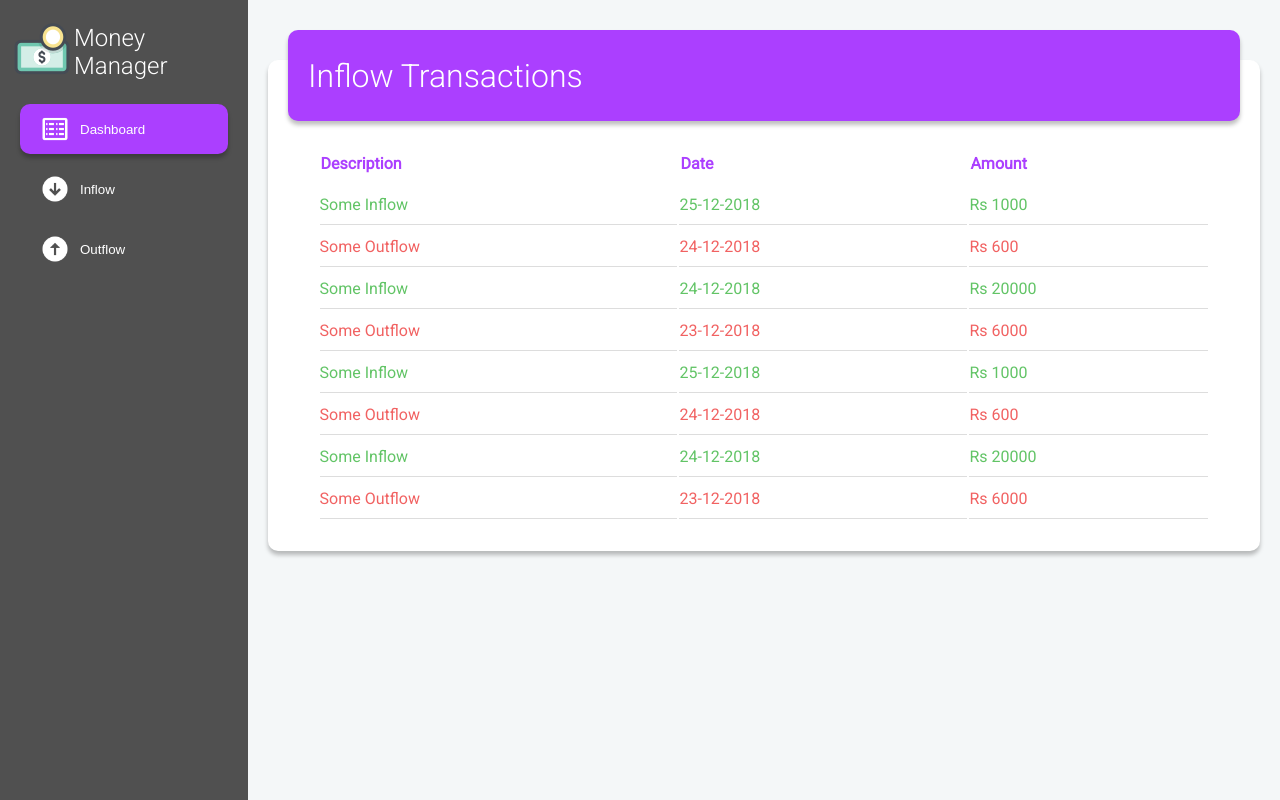
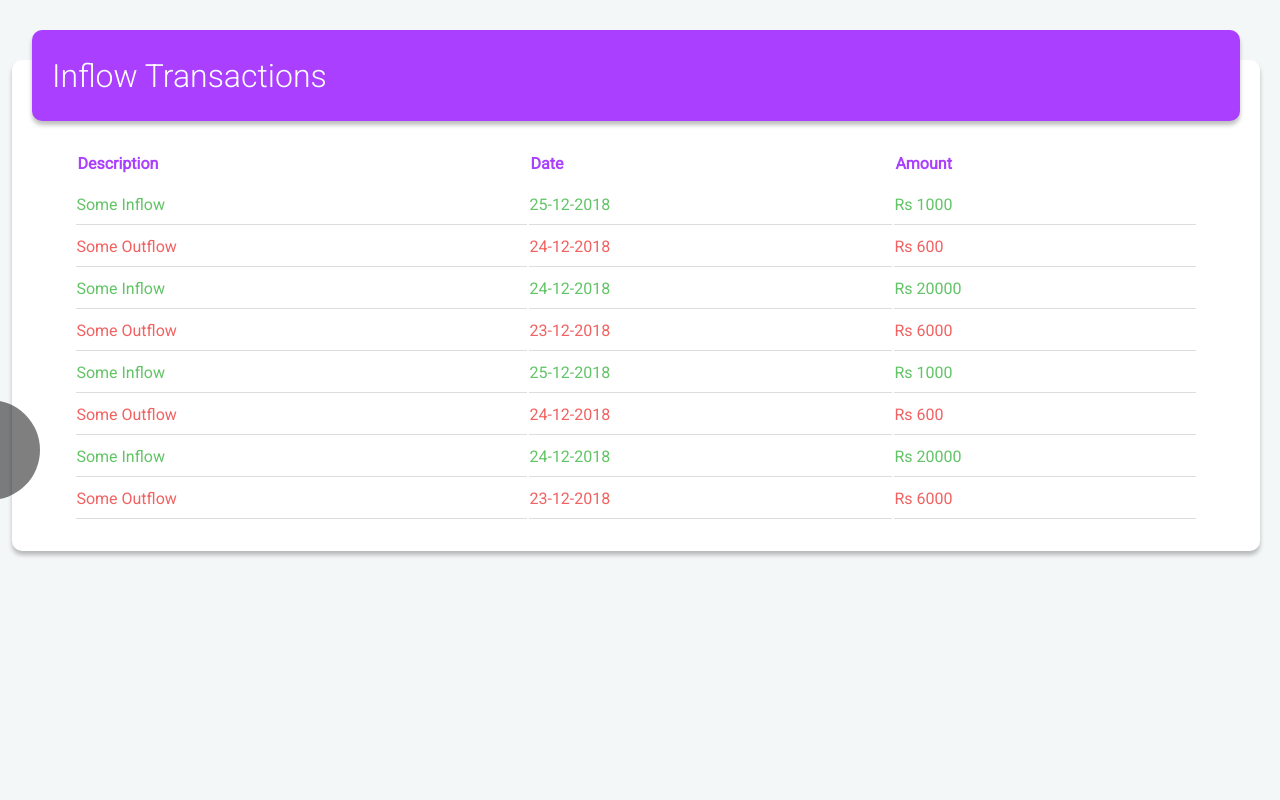
Before and after one commit to senalwijeratne/react-moneymanager, a React (Create React App) app: page /inflow in a window 1280 px wide. Built offline with nearby package versions, Linux system fonts and the light colour scheme.

Commit message:
sidebar + backdrop + animation

```diff
--- a/src/App.js
+++ b/src/App.js
@@ -5,9 +5,11 @@ import { BrowserRouter as Router, Route } from 'react-router-dom'
 import NavBar from './components/NavBar'
 import Dashboard from './components/Dashboard'
 import TransactionTable from './components/TransactionTable'
+import BackDrop from './components/Backdrop'
 
 const AppContainer = styled.div`
   display: flex;
+  /* height: 100vh; */
 `
 
 const MainSection = styled.div`
@@ -16,13 +18,49 @@ const MainSection = styled.div`
   width: 100%;
   margin: 60px 20px 20px 20px;
 `
+const SideToggle = styled.div`
+  width: 100px;
+  height: 100px;
+  top: 50%;
+  left: -60px;
+  position: fixed;
+  border-radius: 50%;
+  background-color: rgba(0, 0, 0, 0.5);
+  cursor: pointer;
+`
 
 class App extends Component {
+  state = {
+    sideBarOpen: false
+  }
+
+  sideBarToggleHandler = () => {
+    this.setState(prevState => {
+      console.log('this is it!')
+      return { sideBarOpen: !prevState.sideBarOpen }
+    })
+  }
+
+  backDropClickHandler = () => {
+    console.log('this is firing')
+    this.setState({ sideBarOpen: false })
+  }
+
   render() {
     return (
       <Router>
         <AppContainer>
-          <NavBar />
+          {this.state.sideBarOpen ? (
+            <React.Fragment>
+              <BackDrop click={this.backDropClickHandler} />
+            </React.Fragment>
+          ) : (
+            <SideToggle onClick={this.sideBarToggleHandler} />
+          )}
+          <NavBar
+            show={this.state.sideBarOpen}
+            buttonClick={this.backDropClickHandler}
+          />
           <MainSection>
             <Route exact path={'/'} component={Dashboard} />
             <Route
--- /dev/null
+++ b/src/components/Backdrop.js
@@ -0,0 +1,17 @@
+import React from 'react'
+import styled from 'styled-components'
+
+const BlackBackDrop = styled.div`
+  width: 100%;
+  height: 100%;
+  top: 0px;
+  left: 0px;
+  position: fixed;
+  background-color: rgba(0, 0, 0, 0.4);
+  z-index: 100;
+  cursor: pointer;
+`
+
+const BackDrop = props => <BlackBackDrop onClick={props.click} />
+
+export default BackDrop
--- a/src/components/FlashCard.js
+++ b/src/components/FlashCard.js
@@ -12,6 +12,9 @@ const CardContainer = styled.div`
 
   hr {
     width: calc(100%-40px);
+  }
+
+  @media only screen and (max-width: 900px) {
   }
 `
 const CardTop = styled.div`
@@ -68,7 +71,7 @@ const CardBottom = styled.div`
   }
 `
 
-const FlashCard = ({ icon, bgColor, amount, cardType }) => {
+const FlashCard = ({ icon, bgColor, amount, cardType, buttonClick }) => {
   const addCommas = () => {
     return amount.replace(/\B(?=(\d{3})+(?!\d))/g, ',')
   }
--- a/src/components/NavBar.js
+++ b/src/components/NavBar.js
@@ -1,5 +1,5 @@
-import React, { Component } from 'react'
-import styled from 'styled-components'
+import React from 'react'
+import styled, { css } from 'styled-components'
 
 import NavButton from './NavButton'
 
@@ -9,11 +9,31 @@ import upArrowIcon from '../icons/arrow-up.png'
 import downArrowIcon from '../icons/arrow-down.png'
 
 const NavBarContainer = styled.div`
+  top: 0px;
+  left: 0px;
+  margin-left: -25vw;
   display: flex;
   flex-direction: column;
-  width: 25%;
+  width: 25vw;
+  min-width: 275px;
   min-height: 100vh;
   background-color: #505050;
+  z-index: 200;
+  transform: translateX(-100%);
+  transition: all 0.3s ease-in-out;
+
+  ${props =>
+    props.show &&
+    css`
+      margin-left: 0;
+      transform: translateX(0);
+    `};
+
+  @media only screen and (max-width: 900px) {
+    width: 30%;
+    min-width: 300px;
+    position: fixed;
+  }
 `
 
 const LogoTitle = styled.div`
@@ -33,7 +53,7 @@ const LogoTitle = styled.div`
   }
 `
 
-const NavLinks = styled.div`
+const NavLinks = styled.nav`
   display: flex;
   flex-direction: column;
   margin: 20px 20px 0px 20px;
@@ -42,10 +62,9 @@ const NavLinks = styled.div`
   }
 `
 
-class NavBar extends Component {
-  render() {
+const NavBar = props => {
   return (
-      <NavBarContainer>
+    <NavBarContainer show={props.show}>
       <LogoTitle>
         <img src={logo} alt="logo" />
         <span>Money Manager</span>
@@ -55,14 +74,47 @@ class NavBar extends Component {
           type={'Dashboard'}
           icon={dashboardIcon}
           toLink={'/'}
+          buttonClick={props.buttonClick}
           selected
         />
-          <NavButton type={'Inflow'} icon={downArrowIcon} toLink={'/inflow'} />
-          <NavButton type={'Outflow'} icon={upArrowIcon} toLink={'/outflow'} />
+        <NavButton
+          type={'Inflow'}
+          icon={downArrowIcon}
+          toLink={'/inflow'}
+          buttonClick={props.buttonClick}
+        />
+        <NavButton
+          type={'Outflow'}
+          icon={upArrowIcon}
+          toLink={'/outflow'}
+          buttonClick={props.buttonClick}
+        />
       </NavLinks>
     </NavBarContainer>
   )
 }
-}
+
+// class NavBar extends Component {
+//   render() {
+//     return (
+//       <NavBarContainer className={props.show ? 'show' : ''}>
+//         <LogoTitle>
+//           <img src={logo} alt="logo" />
+//           <span>Money Manager</span>
+//         </LogoTitle>
+//         <NavLinks>
+//           <NavButton
+//             type={'Dashboard'}
+//             icon={dashboardIcon}
+//             toLink={'/'}
+//             selected
+//           />
+//           <NavButton type={'Inflow'} icon={downArrowIcon} toLink={'/inflow'} />
+//           <NavButton type={'Outflow'} icon={upArrowIcon} toLink={'/outflow'} />
+//         </NavLinks>
+//       </NavBarContainer>
+//     )
+//   }
+// }
 
 export default NavBar
--- a/src/components/NavButton.js
+++ b/src/components/NavButton.js
@@ -32,10 +32,10 @@ const NavButtonContainer = styled.button`
   }
 `
 
-const NavButton = ({ type, icon, selected, toLink }) => {
+const NavButton = ({ type, icon, selected, toLink, buttonClick }) => {
   return (
     <Link to={toLink}>
-      <NavButtonContainer selected={selected}>
+      <NavButtonContainer selected={selected} onClick={buttonClick}>
         <img src={icon} alt="icon" />
         <p>{type}</p>
       </NavButtonContainer>
```
Also changed, not shown: src/components/ToolBar.js (added, +16 -0 lines). Lines whose indentation alone changed are shown as unchanged.
